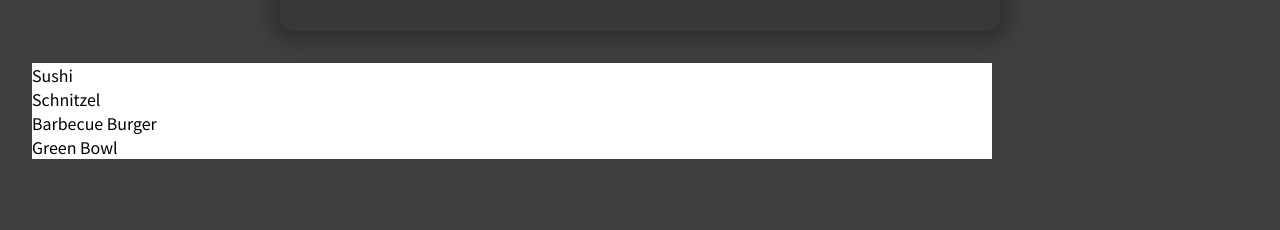
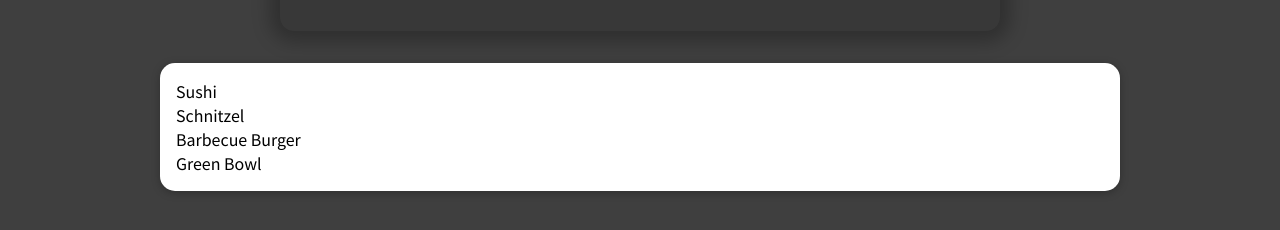
Before and after one commit to devanshuc/Table-Treats, a React (Create React App) app: page / in a window 1280 px wide. Shown: the part 442-672 px from the top of the page. Built offline with nearby package versions, Linux system fonts and the light colour scheme.

Commit message:
Added a Card component to wrap the meal items

```diff
--- a/src/components/Meals/MealsAvailable.js
+++ b/src/components/Meals/MealsAvailable.js
@@ -1,4 +1,5 @@
 import styles from "./mealsAvailable.module.css";
+import Card from "../UI/Card";
 
 const DUMMY_MEALS = [
 	{
@@ -32,7 +33,9 @@
 
 	return (
 		<section className={styles.meals}>
-			<ul>{mealsList}</ul>
+			<Card>
+				<ul>{mealsList}</ul>
+			</Card>
 		</section>
 	);
 };
--- a/src/components/Meals/mealsAvailable.module.css
+++ b/src/components/Meals/mealsAvailable.module.css
@@ -1,8 +1,8 @@
 .meals {
 	max-width: 60rem;
 	width: 90%;
-	background-color: white;
-	margin: 2rem;
+	/* background-color: white; */
+	margin: 2rem auto;
 	animation: meals-appear 1s ease-out forwards;
 }
 
--- /dev/null
+++ b/src/components/UI/Card.js
@@ -0,0 +1,7 @@
+import styles from "./Card.module.css";
+
+const Card = (props) => {
+	return <div className={styles.card}>{props.children}</div>;
+};
+
+export default Card;
--- /dev/null
+++ b/src/components/UI/Card.module.css
@@ -0,0 +1,6 @@
+.card {
+	padding: 1rem;
+	border-radius: 15px;
+	background-color: white;
+	box-shadow: 0 2px 8px rgba(0, 0, 0, 0.25);
+}
```
